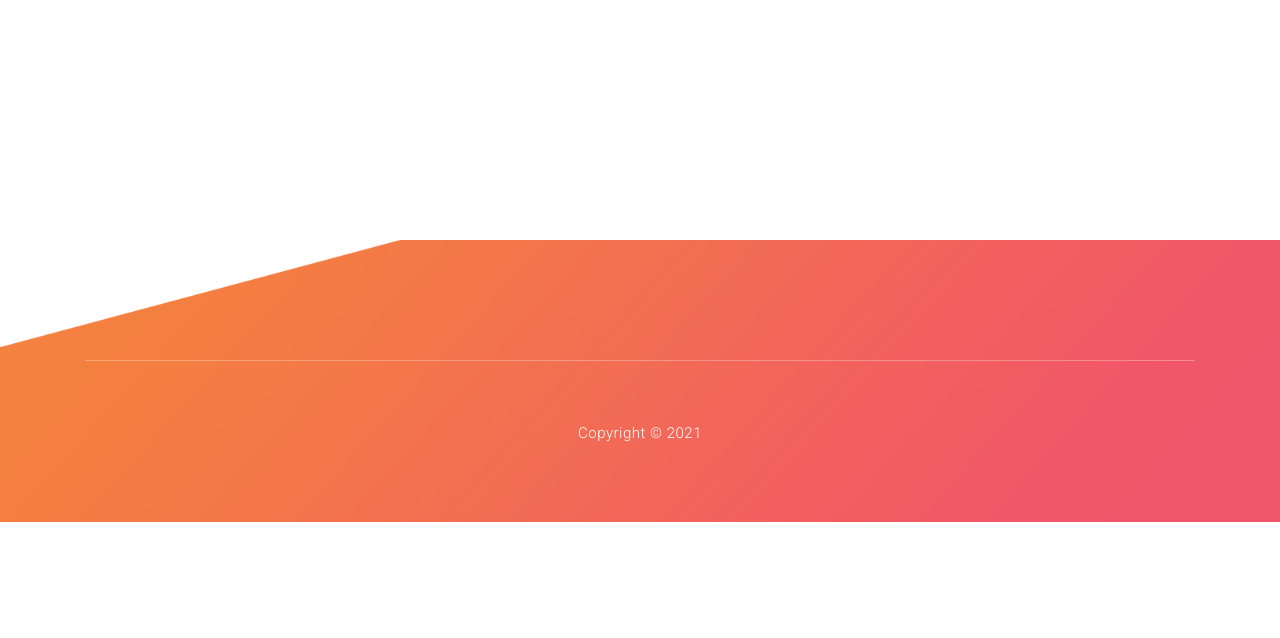
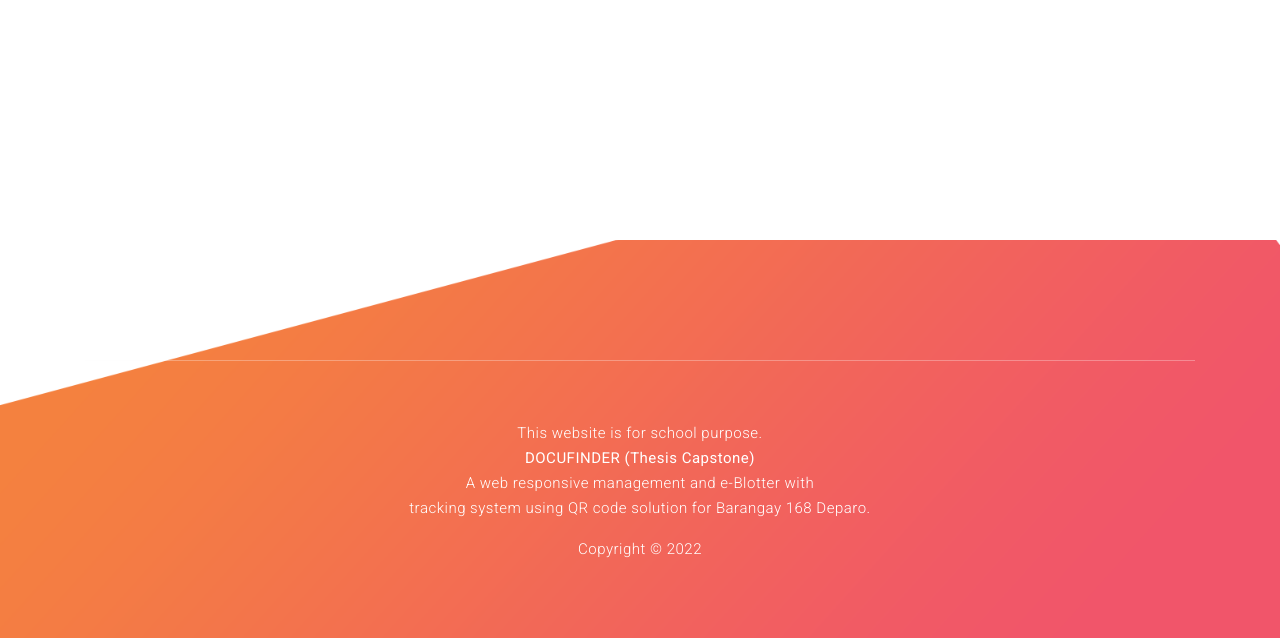
Before and after one commit to ncece023786/DOCUFINDER_V1.0, a PHP site: page /service.php in a window 1280 px wide. Shown: the part 1229-1867 px from the top of the page. Before the commit the page ends 1751 px from the top, so only its background shows below. Run offline with PHP 8.4, Linux system fonts and the light colour scheme; some libraries are stand-ins or nearby versions; some web fonts are replaced.

Commit message:
copyright footer update

```diff
--- a/index.php
+++ b/index.php
@@ -363,6 +363,11 @@ if(isset($_POST['btnContact'])) {
             <div class="row">
                 <div class="col-lg-12">
                     <div class="sub-footer">
+                        <p>This website is for school purpose.<br>
+                            <strong>DOCUFINDER (Thesis Capstone)</strong><br>
+                            A web responsive management and e-Blotter with <br>
+                            tracking system using QR code solution for Barangay 168 Deparo.
+                        </p>
                         <p>Copyright &copy; <?php echo date("Y"); ?></p>
                     </div>
                 </div>
--- a/service.php
+++ b/service.php
@@ -149,7 +149,12 @@
             <div class="row">
                 <div class="col-lg-12">
                     <div class="sub-footer">
-                        <p>Copyright &copy; 2021</p>
+                        <p>This website is for school purpose.<br>
+                            <strong>DOCUFINDER (Thesis Capstone)</strong><br>
+                            A web responsive management and e-Blotter with <br>
+                            tracking system using QR code solution for Barangay 168 Deparo.
+                        </p>
+                        <p>Copyright &copy; <?php echo date("Y"); ?></p>
                     </div>
                 </div>
             </div>
```
